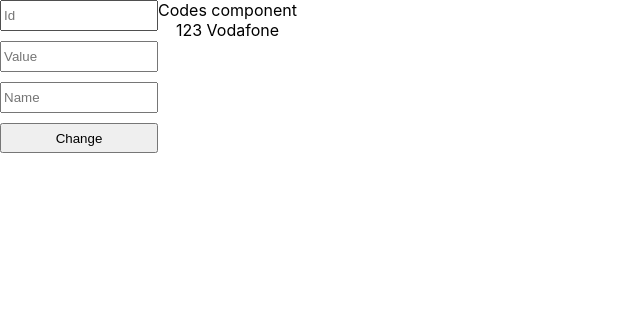
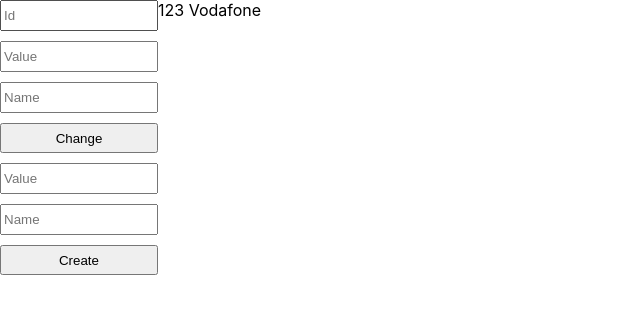
Before and after one commit to AndreyZabuyskiy/ManagementCodes, a React (Create React App) app in the folder reactclient/: page / in a window 1280 px wide. Shown: the top 314 px of the page, without its empty margins (0-640 px from the left). Built offline with nearby package versions, Linux system fonts and the light colour scheme; no server answers.

Commit message:
added component CreateCode

```diff
--- a/reactclient/src/App.js
+++ b/reactclient/src/App.js
@@ -1,12 +1,16 @@
 import './App.css';
 import Codes from './Components/Codes/Codes.jsx';
-import UpdateCodes from './Components/UpdateCodes/UpdateCodes';
+import UpdateCode from './Components/UpdateCode/UpdateCode.jsx';
+import CreateCode from './Components/CreateCode/CreateCode.jsx';
 
 function App() {
   return (
     <div className="App">
       <div className='content'>
-        <UpdateCodes />
+        <div>
+          <UpdateCode />
+          <CreateCode />
+        </div>
         <Codes />
       </div>
     </div>
--- a/reactclient/src/Components/Codes/Codes.jsx
+++ b/reactclient/src/Components/Codes/Codes.jsx
@@ -1,7 +1,7 @@
 import { useEffect } from 'react';
 import { useDispatch, useSelector } from 'react-redux';
 import { loadCodesThunk } from '../../redux/Thunks/codesThunk';
-import UpdateCodes from '../UpdateCodes/UpdateCodes';
+import UpdateCodes from '../UpdateCode/UpdateCode';
 
 function Codes(props) {
   const codes = useSelector(state => {
@@ -23,7 +23,6 @@
 
   return (
     <div>
-      Codes component
       { codesElements }
     </div>
   );
--- /dev/null
+++ b/reactclient/src/Components/CreateCode/CreateCode.jsx
@@ -0,0 +1,19 @@
+import style from './CreateCode.module.css';
+
+const CreateCode = () => {
+  return (
+    <div>
+      <div>
+        <input className={style.input} type="text" placeholder="Value" />
+      </div>
+      <div>
+        <input className={style.input} type="text" placeholder="Name" />
+      </div>
+      <div>
+        <input className={style.button} type="button" value="Create" />
+      </div>
+    </div>
+  );
+}
+
+export default CreateCode;
--- a/reactclient/src/Components/UpdateCodes/UpdateCodes.module.css
+++ b/reactclient/src/Components/CreateCode/CreateCode.module.css
@@ -7,4 +7,5 @@
 .button {
   width: 158px;
   height: 30px;
+  margin-bottom: 10px;
 }
--- a/reactclient/src/Components/UpdateCodes/UpdateCodes.jsx
+++ b/reactclient/src/Components/UpdateCode/UpdateCode.jsx
@@ -1,6 +1,6 @@
-import style from './UpdateCodes.module.css';
+import style from './UpdateCode.module.css';
 
-const UpdateCodes = () => {
+const UpdateCode = () => {
   return (
   <div>
     <div>
@@ -19,4 +19,4 @@
   );
 }
 
-export default UpdateCodes;
+export default UpdateCode;
--- /dev/null
+++ b/reactclient/src/Components/UpdateCode/UpdateCode.module.css
@@ -0,0 +1,11 @@
+.input {
+  width: 150px;
+  height: 25px;
+  margin-bottom: 10px;
+}
+
+.button {
+  width: 158px;
+  height: 30px;
+  margin-bottom: 10px;
+}
```
